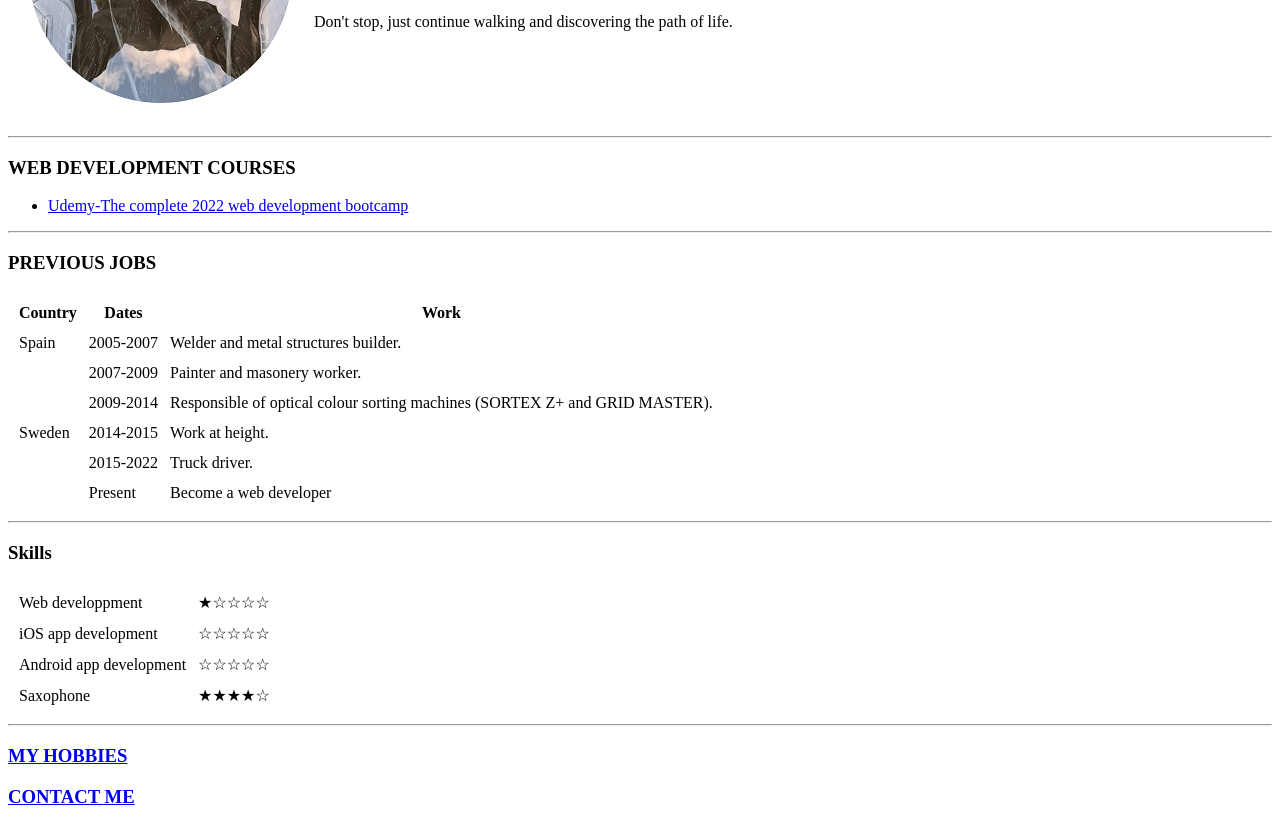
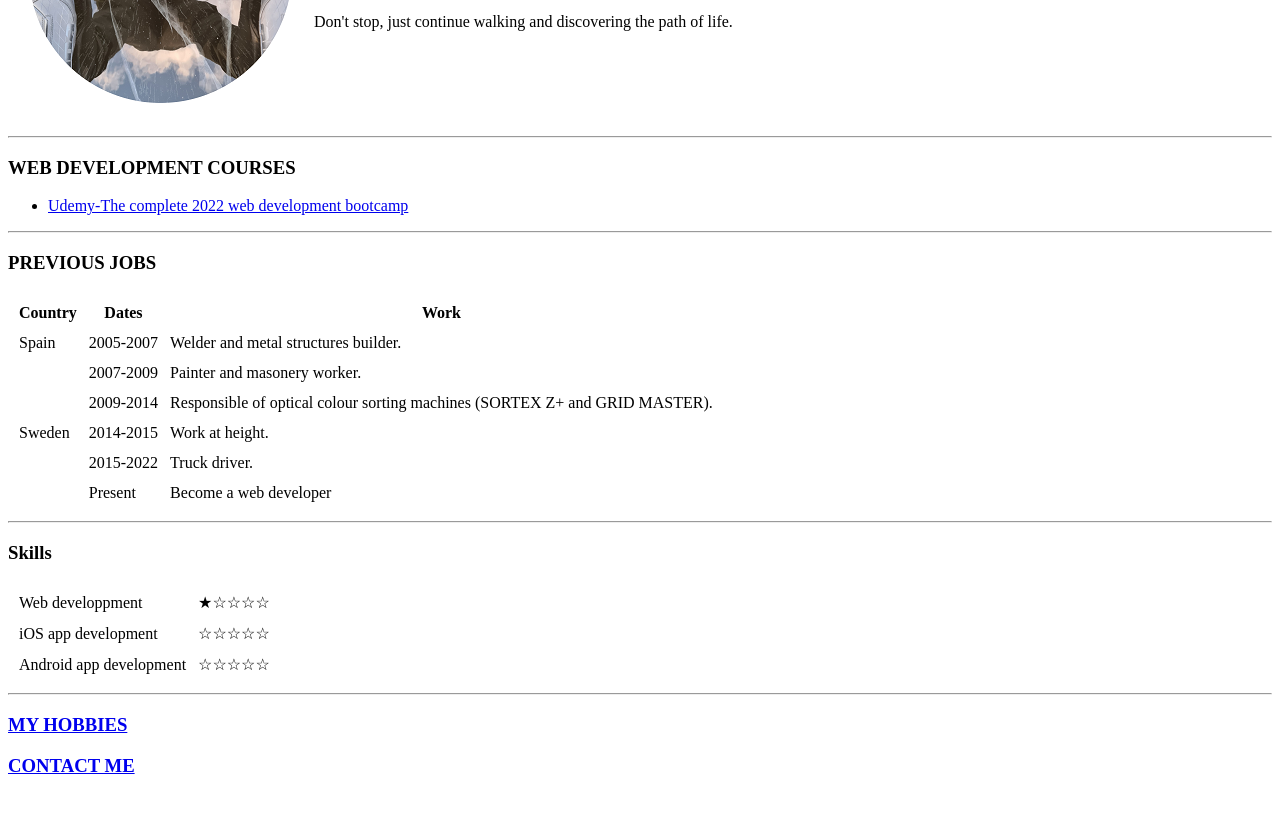
Before and after one commit to AlvaroRamosDeveloper/cv, a plain HTML site: page index.html in a window 1280 px wide. Shown: the part 189-1015 px from the top of the page. After the commit the page ends 984 px from the top, so only its background shows below. Drawn offline with Linux system fonts and the light colour scheme.

Commit message:
Update index.html

```diff
--- a/index.html
+++ b/index.html
@@ -109,10 +109,7 @@
       <td>Android app development</td>
       <td>&#9734;&#9734;&#9734;&#9734;&#9734;</td>
     </tr>
-    <tr>
-      <td>Saxophone</td>
-      <td>&#9733;&#9733;&#9733;&#9733;&#9734;</td>
-    </tr>
+
   </table>
 <hr>
   <h3> <a href="My hobbies.html">MY HOBBIES</a></h3>
```
